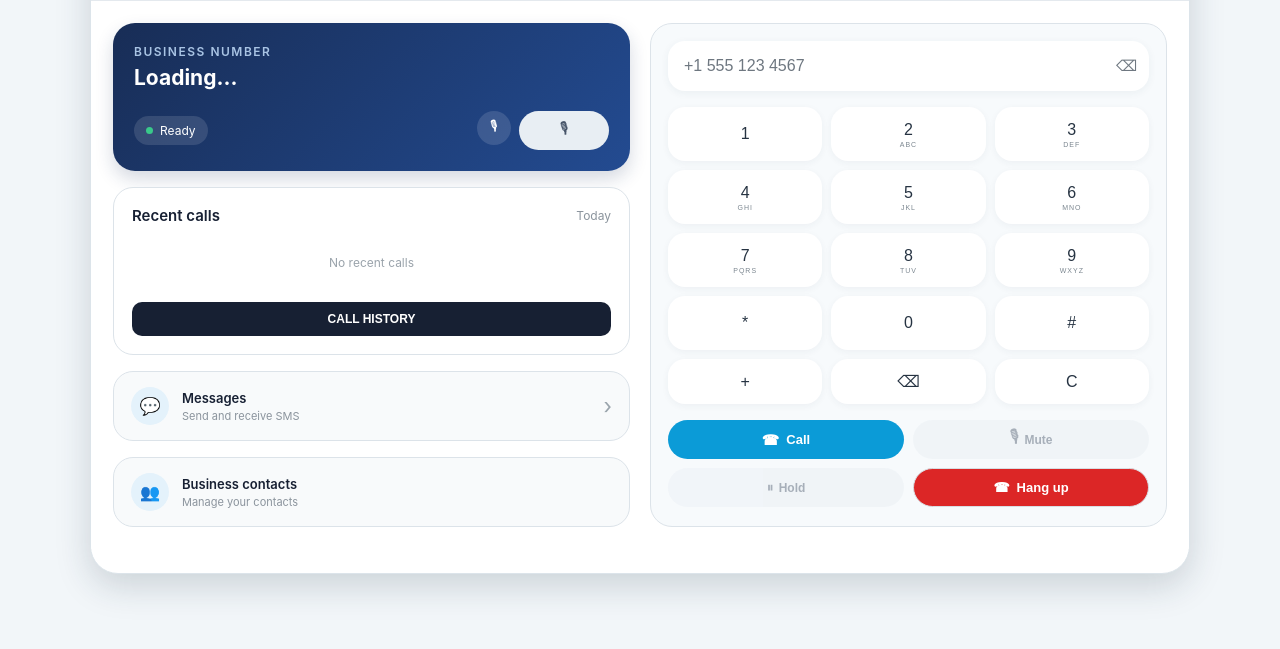
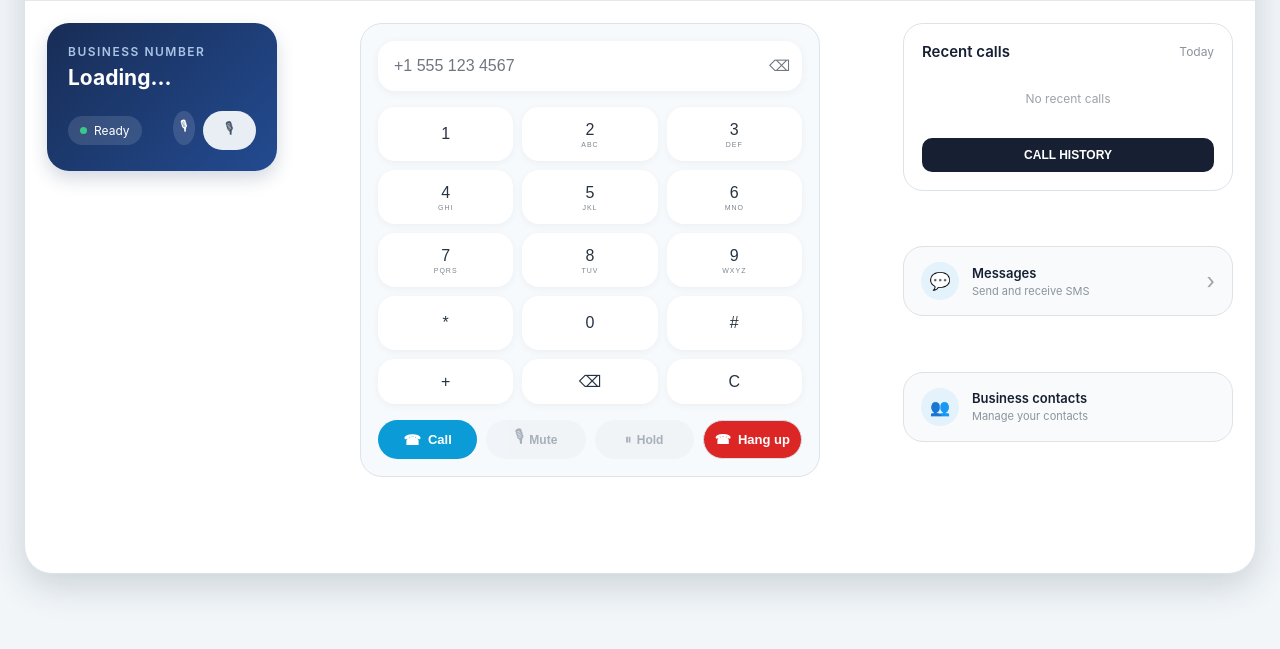
Before and after one commit to jaayfee06-ctrl/Dialeaze, a website: page public/index.html in a window 1280 px wide. Shown: the part 151-800 px from the top of the page. Drawn offline with Linux system fonts and the light colour scheme; a script that the page names is missing.

Commit message:
Update dialer three column layout

```diff
--- a/public/style.css
+++ b/public/style.css
@@ -3743,3 +3743,106 @@ border-radius: 22px;
     font-size: 12px;
     font-weight: 700;
 }
+/* =========================================================
+   DIALEAZE — THREE COLUMN DESKTOP LAYOUT
+   Business Number | Dialer | Recent / Messages / Contacts
+========================================================= */
+
+@media (min-width: 801px) {
+
+    .app-shell {
+        max-width: 1320px !important;
+    }
+
+    .main-content {
+        grid-template-columns: 230px minmax(390px, 1fr) 330px !important;
+        gap: 20px !important;
+        align-items: start !important;
+    }
+
+    .left-column {
+        display: contents !important;
+    }
+
+    .business-card {
+        grid-column: 1 !important;
+        grid-row: 1 !important;
+        width: 100% !important;
+        align-self: start !important;
+    }
+
+    .dialer-card {
+        grid-column: 2 !important;
+        grid-row: 1 / span 3 !important;
+        width: min(100%, 460px) !important;
+        justify-self: center !important;
+        align-self: start !important;
+    }
+
+    .recent-card {
+        grid-column: 3 !important;
+        grid-row: 1 !important;
+        width: 100% !important;
+    }
+
+    .messages-card {
+        grid-column: 3 !important;
+        grid-row: 2 !important;
+        width: 100% !important;
+    }
+
+    .contacts-card {
+        grid-column: 3 !important;
+        grid-row: 3 !important;
+        width: 100% !important;
+    }
+
+    .call-controls {
+        grid-template-columns: repeat(4, minmax(0, 1fr)) !important;
+    }
+
+    .call-button,
+    .mute-button,
+    .hold-button,
+    .hangup-button {
+        min-width: 0 !important;
+        width: 100% !important;
+    }
+
+}
+
+@media (max-width: 1100px) and (min-width: 801px) {
+
+    .main-content {
+        grid-template-columns: 205px minmax(350px, 1fr) 285px !important;
+        gap: 14px !important;
+        padding: 16px !important;
+    }
+
+    .dialer-card {
+        width: 100% !important;
+    }
+
+}
+
+@media (max-width: 800px) {
+
+    .left-column {
+        display: flex !important;
+    }
+
+    .business-card,
+    .recent-card,
+    .messages-card,
+    .contacts-card,
+    .dialer-card {
+        grid-column: auto !important;
+        grid-row: auto !important;
+        width: 100% !important;
+    }
+
+    .call-controls {
+        grid-template-columns: 1fr 1fr !important;
+    }
+
+}
```
